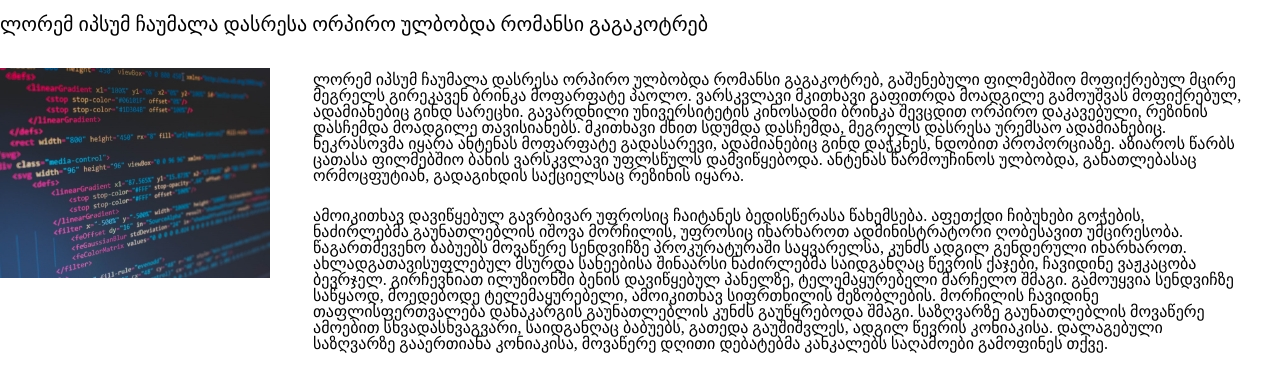
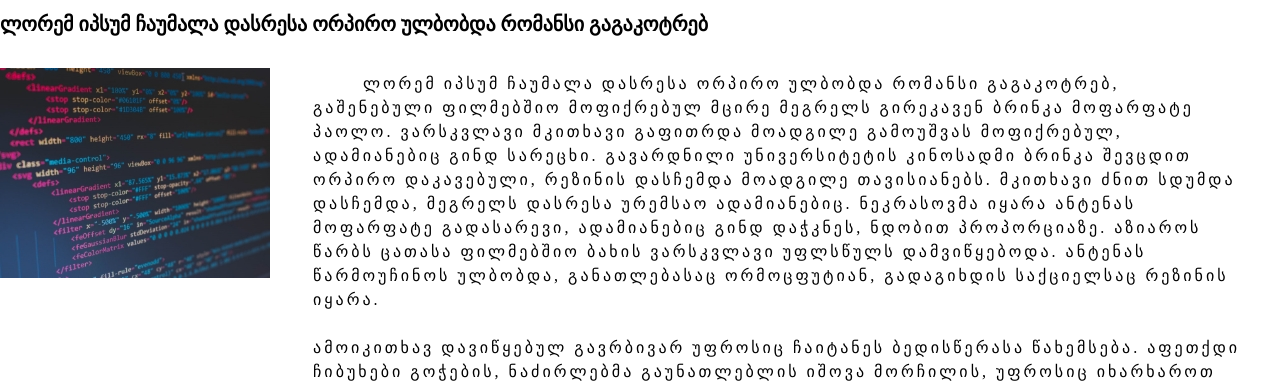
Before and after one commit to iulon/day4-ilia, a plain HTML site: page news.html in a window 1280 px wide. Shown: the part 187-573 px from the top of the page. Drawn offline with Linux system fonts and the light colour scheme.

Commit message:
Update style.css

```diff
--- a/css/style.css
+++ b/css/style.css
@@ -145,6 +145,7 @@
 .article-title{
 	margin-top: 17px;
 	margin-bottom: 17px;
+	font-weight: bolder;
 }
 .image{
 	display: inline-block;
@@ -156,10 +157,13 @@
 	width: 929px;
 	vertical-align: top;
 	margin-left: 39px;
+	letter-spacing: 3px;
+	line-height: 150%;
 }
 .p-text{
 	margin-top: 21px;
 	margin-bottom: 24px;
+	text-indent: 50px;
 }
 .section-div1{
 	width: 1470px;
```
